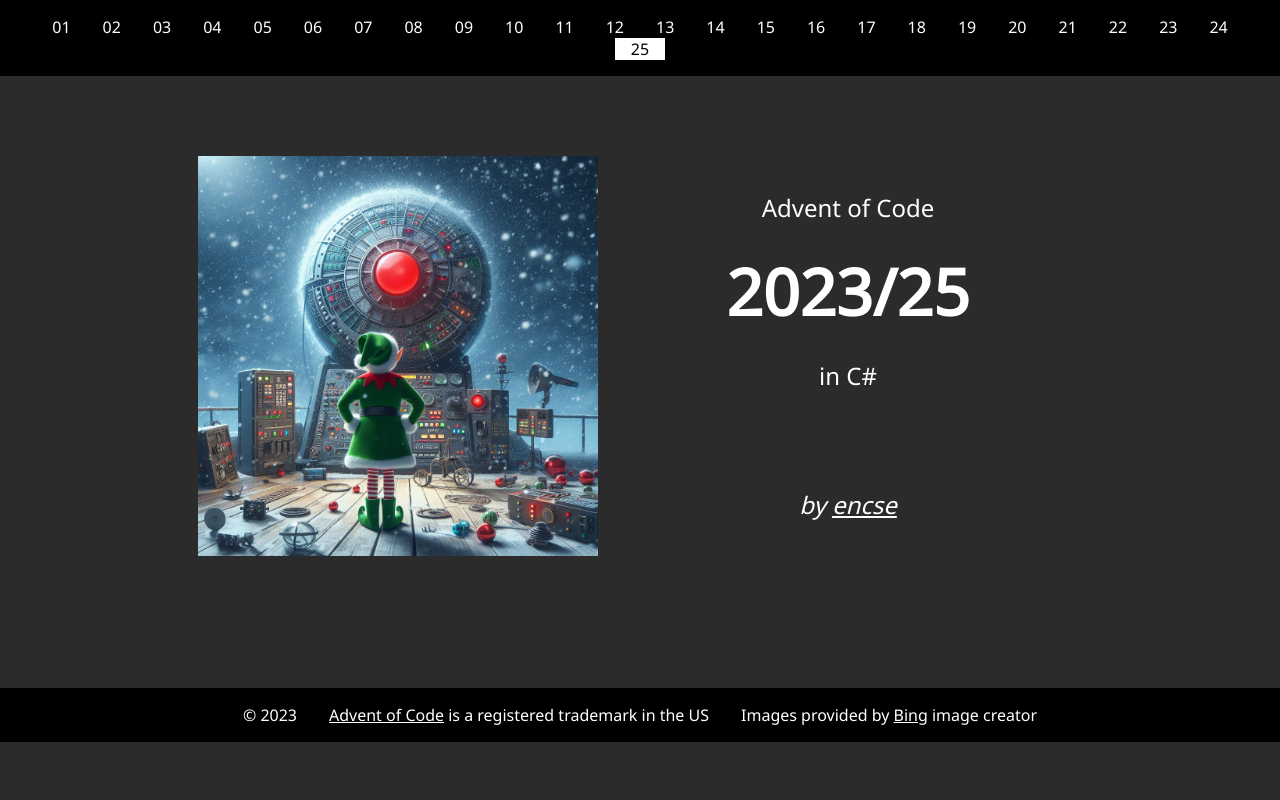
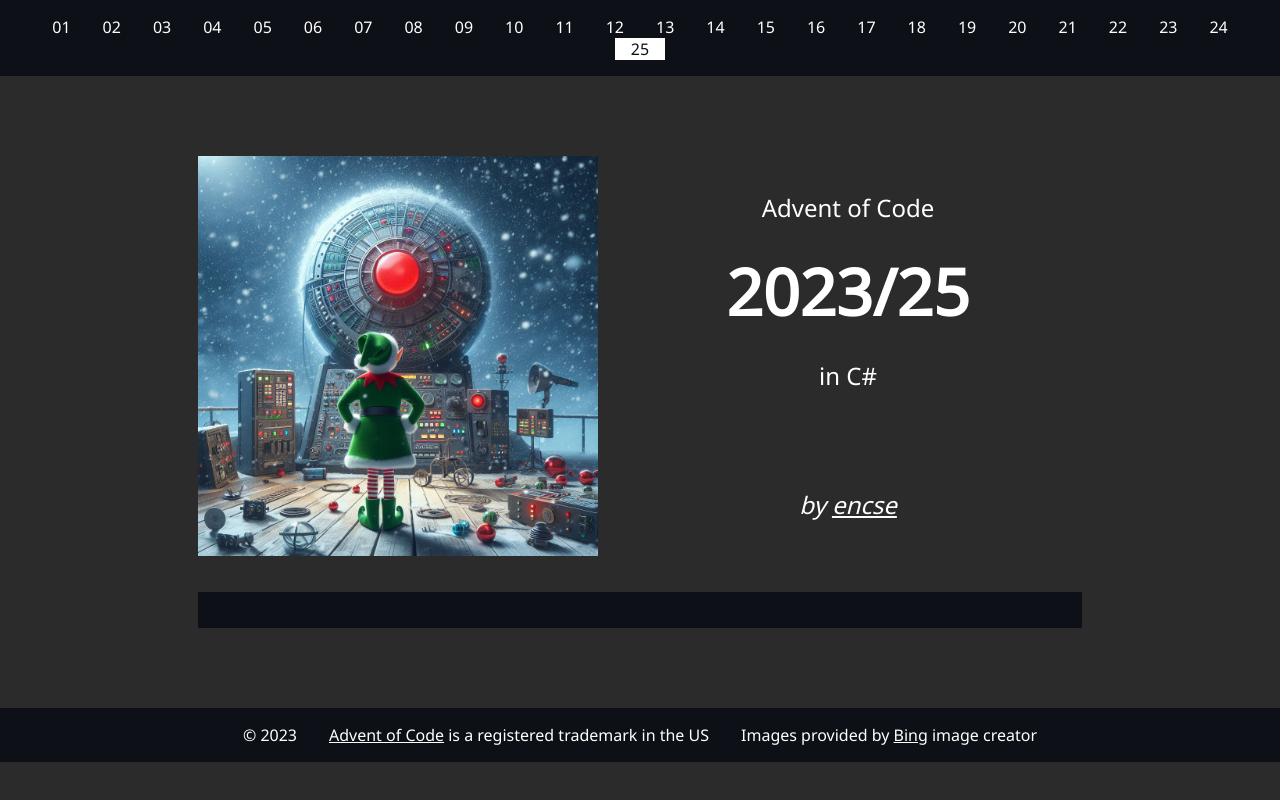
Before and after one commit to encse/adventofcode-site, a plain HTML site: page index.html in a window 1280 px wide. Drawn offline with nearby package versions, Linux system fonts and the light colour scheme; no server answers; a script that the page names is missing.

Commit message:
moar css

```diff
--- a/index.html
+++ b/index.html
@@ -15,11 +15,13 @@
     <link rel="stylesheet" href="https://cdnjs.cloudflare.com/ajax/libs/highlight.js/11.9.0/styles/a11y-dark.min.css">
     <script src="https://cdnjs.cloudflare.com/ajax/libs/highlight.js/11.9.0/highlight.min.js"></script>
     <script src="https://cdnjs.cloudflare.com/ajax/libs/highlight.js/11.9.0/languages/csharp.min.js"></script>
-    <script
-        src="https://cdnjs.cloudflare.com/ajax/libs/highlightjs-line-numbers.js/2.8.0/highlightjs-line-numbers.min.js"></script>
     <script src="https://cdn.jsdelivr.net/npm/marked/marked.min.js"></script>
 
     <style>
+        html {
+            --theme-background-color: #2b2b2b;
+            --theme-background-color2: #0d1117;
+        }
         * {
             box-sizing: border-box;
             /* text is too big without these in my iphone */
@@ -33,7 +35,7 @@
         }
 
         body {
-            background: #2b2b2b;
+            background: var(--theme-background-color);
             margin: 0;
             padding: 0;
             font-family: 'Noto Sans', 'Arial', sans-serif;
@@ -91,7 +93,7 @@
 
         #top-nav,
         #bottom {
-            background: black;
+            background: var(--theme-background-color2);
             padding: 1em;
         }
 
@@ -102,12 +104,12 @@
         }
 
         #top-nav .current {
-            color: black;
+            color: var(--theme-background-color2);
             background: white;
         }
 
         #bottom {
-            background: black;
+            background: var(--theme-background-color2);
             display: flex;
             flex-wrap: wrap;
             gap: 2em;
@@ -126,6 +128,11 @@
 
         #code-container {
             overflow: auto;
+            padding: 1em;
+        }
+
+        .hljs {
+            background: var(--theme-background-color2);
         }
 
         .hljs-ln-numbers {
@@ -192,8 +199,7 @@
             </div>
             <div id="notes">
             </div>
-            <div id="code-container">
-                <pre class="language-csharp"></pre>
+            <div id="code-container" class="hljs language-csharp">
             </div>
             <div id="code-location"></div>
         </div>
@@ -245,10 +251,10 @@
                     .then(async response => ({ text: await response.text(), status: response.status }))
                     .then(response => {
                         if (response.status < 400) {
-                            const block = codeContainer.getElementsByTagName('pre')[0];
+                            let block = document.createElement('pre');
+                            codeContainer.appendChild(block);
                             block.textContent = response.text;
                             hljs.highlightElement(block);
-                            hljs.lineNumbersBlock(block);
                             codeLocation.innerHTML = `<p>Like my <a href="${githubUrl}">repo</a>? You can <a href="https://github.com/sponsors/encse">support</a> me! ☕</p>`;
                         }
                     })
```
